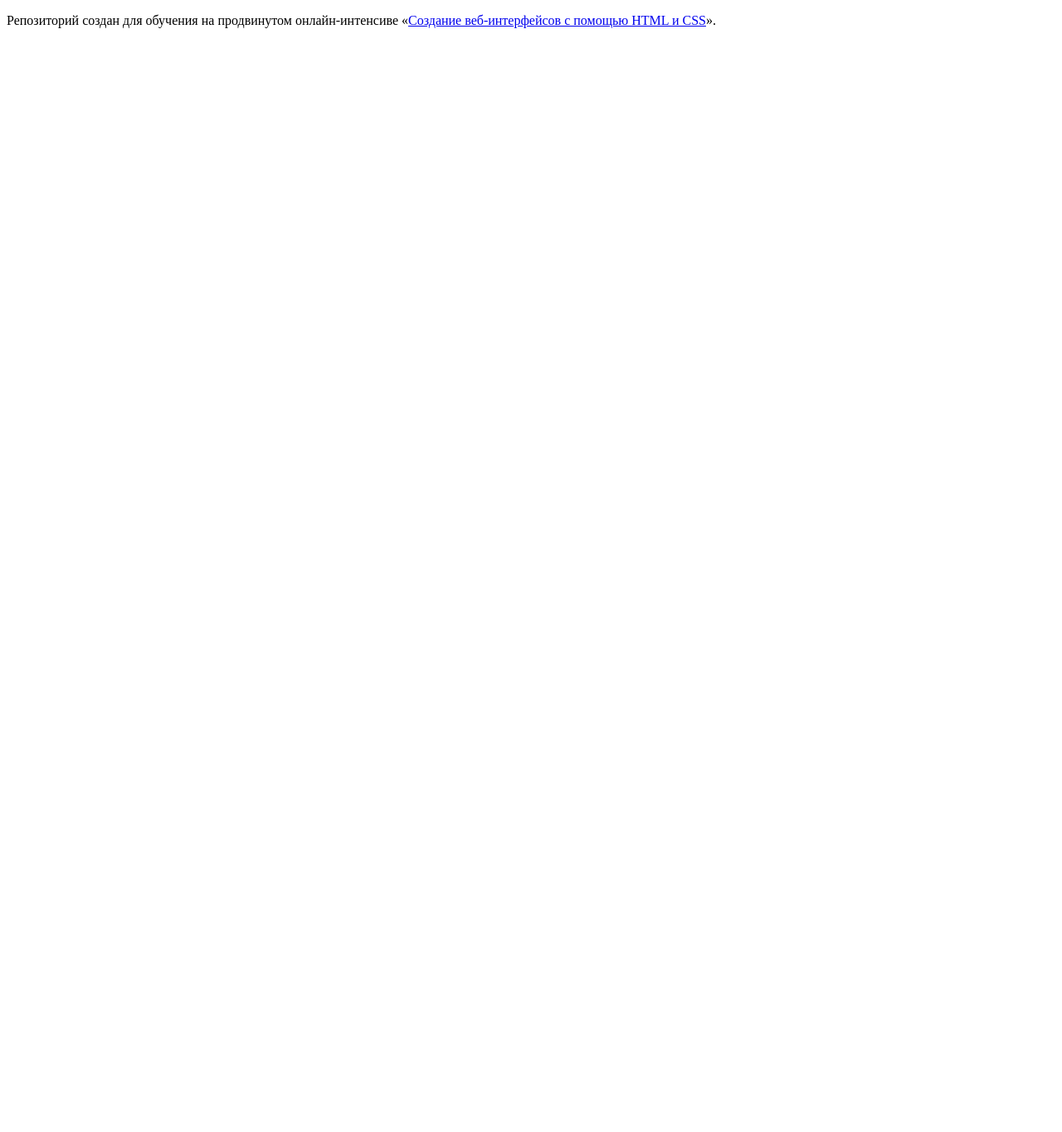
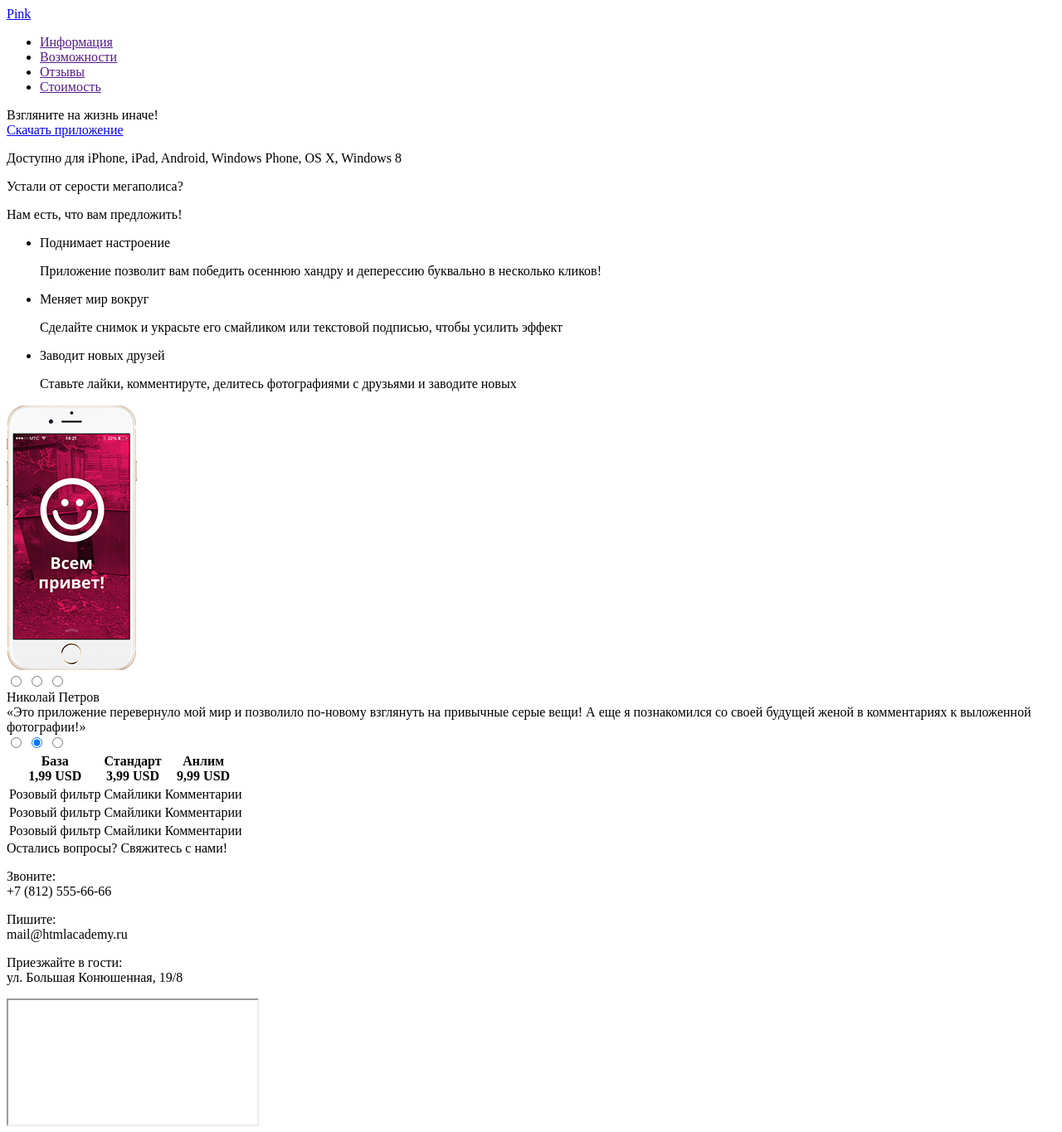
Before and after one commit to LoraRyssia/32887-pink, a website: page index.html in a window 1280 px wide. Shown: the whole page at 83% size. Before the commit the page ends 800 px from the top, so only its background shows below. Drawn offline with Linux system fonts and the light colour scheme.

Commit message:
Разметка index.html

```diff
--- a/index.html
+++ b/index.html
@@ -1,17 +1,160 @@
 <!DOCTYPE html>
 <html lang="ru">
+  <head>
+    <meta charset="UTF-8">
+    <meta http-equiv="X-UA-Compatible" content="IE=Edge">
+	<title>Pink</title>
+  </head>
+  <body>
+    <header class="page-header">
+	  <div class="wraper">
+	    <div class="logo"><a href="/">Pink</a></div>
+		<a class="respns-nav-btn" href=""><i class="icon-menu-open"></i></a>
+	    <div class="nav-wrapper">
+	      <nav class="mobile-menu">
+		    <a class="hide-menu" href=""><i class="icon-menu-close"></i></a>
+		    <ul class="menu">
+			  <li><a href="">Информация</a></li>
+			  <li><a href="">Возможности</a></li>
+			  <li><a href="">Отзывы</a></li>
+			  <li><a href="">Стоимость</a></li>
+			</ul>
+		  </nav>
+	    </div>
+	  </div>
+	</header>
+	<main>
+	  <section class="promo">
+	    <div class="promo-slider">
+		  <div class="wraper">
+		    <div class="slogan">Взгляните на жизнь иначе!</div>
+		  </div>
+		</div>
+		<div class="wraper">
+		  <a class="btn-download" href="#">Скачать приложение</a>
+		  <div class="promo-icons">
+		    <div class="promo-icon icon-appl"></div>
+			<div class="promo-icon icon-andr"></div>
+			<div class="promo-icon icon-wins"></div>
+		  </div>
+		  <p>Доступно для iPhone, iPad, Android, Windows Phone, OS X, Windows 8</p>
+	    </div>
+	  </section>
+	  <section class="features">
+	    <div class="features-intro">
+		  <div class="wraper">
+		    <p>Устали от серости мегаполиса?</p>
+		    <p>Нам есть, что вам предложить!</p>
+		  </div>
+		</div>
+		<div class="wraper">
+	      <ul>
+		    <li>
+		      <div class="features-title">Поднимает настроение</div>
+			  <p class="features-descr">Приложение позволит вам победить осеннюю хандру и деперессию буквально в несколько кликов!</p>
+		    </li>
+		    <li>
+		      <div class="features-title">Меняет мир вокруг</div>
+			  <p class="features-descr">Сделайте снимок и украсьте его смайликом или текстовой подписью, чтобы усилить эффект</p>
+		    </li>
+		    <li>
+		      <div class="features-title">Заводит новых друзей</div>
+			  <p class="features-descr">Ставьте лайки, комментируте, делитесь фотографиями с друзьями и заводите новых</p>
+		    </li>
+		  </ul>
+		  <div class="features-img"><img src="img/iphone-pict.png" alt="IPhone"></div>
+		</div>
+	  </section>
+	  <section class="feedback">
+	    <div class="wraper">
+	      <div class="slider-feedback">
+            <input type="radio" id="btn-1" name="toggle" checked>
+            <input type="radio" id="btn-2" name="toggle">
+            <input type="radio" id="btn-3" name="toggle">
+            <div class="slider-controls">
+              <label for="btn-1"></label>
+              <label for="btn-2"></label>
+              <label for="btn-3"></label>
+            </div>
+            <div class="slider-inner">
+              <div class="slider-slides">
+                <div class="slide">
+			      <div class="slide-title">Николай Петров</div>
+				  <div class="slide-content">
+				    «Это приложение перевернуло мой мир и позволило по-новому взглянуть на привычные серые вещи! А еще я познакомился со своей будущей женой в комментариях к выложенной фотографии!»
+				  </div>
+			    </div>
+			    <div class="slide">
+			      <div class="slide-title"></div>
+				  <div class="slide-content">
 
-<head>
-  <meta charset="utf-8">
-  <title>HTML Academy: pink</title>
-  <!-- <link rel="stylesheet" href="css/style.css"> -->
-</head>
+				  </div>
+			    </div>
+			    <div class="slide">
+			      <div class="slide-title"></div>
+				  <div class="slide-content">
 
-<body>
-
-  <p>Репозиторий создан для обучения на продвинутом онлайн-интенсиве «<a href="https://htmlacademy.ru/advanced_intensive">Создание веб-интерфейсов с помощью HTML и CSS</a>».</p>
-
-  <!-- <script src="js/script.js"></script> -->
-
-</body>
-</html>
+				  </div>
+			    </div>
+              </div>
+            </div>
+          </div>
+		</div>
+	  </section>
+	  <section class="price">
+	    <div class="slider-price">
+          <input type="radio" id="btn-1" name="toggle">
+          <input type="radio" id="btn-2" name="toggle" checked>
+          <input type="radio" id="btn-3" name="toggle">
+          <div class="slider-controls">
+            <label for="btn-1"></label>
+            <label for="btn-2"></label>
+            <label for="btn-3"></label>
+          </div>
+          <div class="slider-inner">
+            <div class="slider-slides">
+              <table class="table-price">
+			    <thead>
+				  <th>База<br><span>1,99 USD</span></th>
+				  <th class="hit">Стандарт<br><span>3,99 USD</span></th>
+				  <th>Анлим<br><span>9,99 USD</span></th>
+				</thead>
+				<tbody>
+				  <tr>
+				    <td class="yes">Розовый фильтр</td>
+					<td class="no">Смайлики</td>
+					<td class="no">Комментарии</td>
+				  </tr>
+				  <tr>
+				    <td class="yes">Розовый фильтр</td>
+					<td class="yes">Смайлики</td>
+					<td class="no">Комментарии</td>
+				  </tr>
+				  <tr>
+				    <td class="yes">Розовый фильтр</td>
+					<td class="yes">Смайлики</td>
+					<td class="yes">Комментарии</td>
+				  </tr>
+				</tbody>
+			  </table>
+            </div>
+          </div>
+        </div>
+	  </section>
+	</main>
+	<footer class="page-footer">
+	  <section class="footer-contacts">
+	    <div class="wrapper">
+	      <div class="contacts">
+		    <div class="contacts-intro">Остались вопросы? Свяжитесь с нами!</div>
+		    <p><span>Звоните:</span><br>+7 (812) 555-66-66</p>
+		    <p><span>Пишите:</span><br>mail@htmlacademy.ru</p>
+		    <p><span>Приезжайте в гости:</span><br>ул. Большая Конюшенная, 19/8</p>
+		  </div>
+		</div>
+		<div class="map">
+		<iframe></iframe>
+		</div>
+	  </section>
+	</footer>
+  </body>
```
